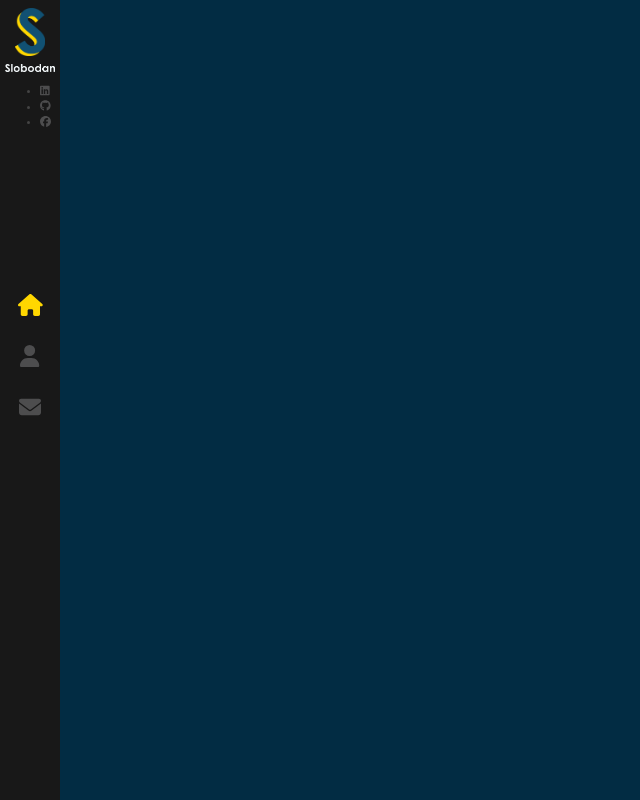
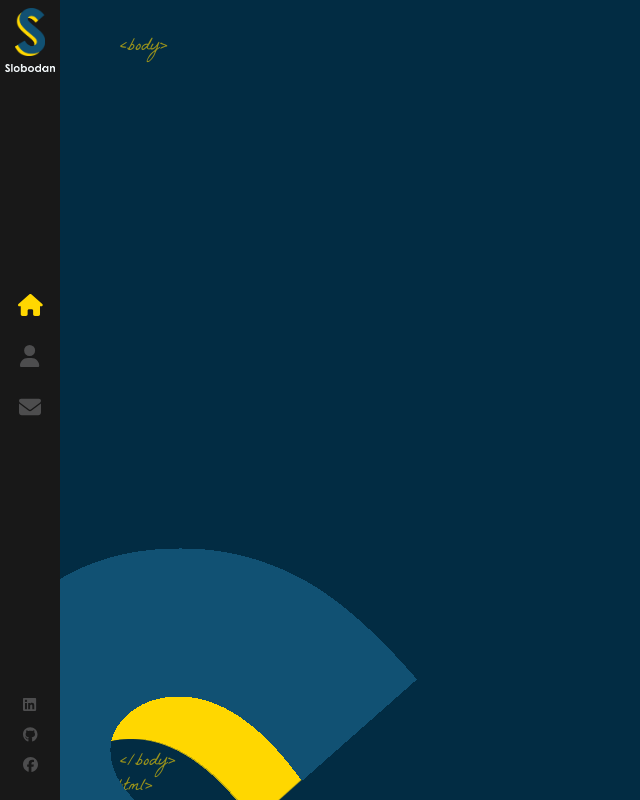
Before and after one commit to Mouez98/portfolio, a React (Create React App) app: page / in a window 1280 px wide. Shown: the top 800 px of the page, without its empty margins (0-640 px from the left). Built offline with nearby package versions, Linux system fonts and the light colour scheme.

Commit message:
styling Home page

```diff
--- a/src/App.js
+++ b/src/App.js
@@ -1,12 +1,15 @@
 import {Routes, Route} from 'react-router-dom'
 import Layout from './components/Layout/index'
+import Home from './components/Home/Home';
 import './App.scss';
 
 function App() {
   return (
     <>
     <Routes>
-      <Route path='/' element={<Layout />} />
+      <Route path='/' element={<Layout />} >
+        <Route index element={<Home />} />
+      </Route>
     </Routes>
     </>
   );
--- /dev/null
+++ b/src/components/Home/Home.js
@@ -0,0 +1,26 @@
+import './Home.scss'
+
+import logoS from '../../assets/images/logo-s.png'
+import { Link } from 'react-router-dom';
+
+const Home = () => {
+     return (
+         <div className='container home-page'>
+            <div className='text-zone'>
+                <h1>Hi, <br /> I'm
+                <img src={logoS} alt='developer' />
+                lobodan
+                <br />
+                web developer
+
+                </h1>
+                <h2>
+                    Frontent developer / ReactJs
+                </h2>
+                <Link to='/contact' className='flat-button'>CONTACT ME </Link>
+            </div>
+         </div>
+     )
+}
+
+export default Home ;
--- /dev/null
+++ b/src/components/Home/Home.scss
@@ -0,0 +1,29 @@
+%h1Before {
+    font-family: 'La Belle Aurore';
+    color: #ddd700;
+    font-size: 18px;
+    position: absolute;
+}
+
+
+.text-zone {
+  position: absolute;
+  left: 10%;
+  top: 50%;
+  transform: translateX(-50%) ;
+  width: 40%;
+  max-height: 90%;
+}
+
+h1 {
+    color: #fff;
+    font-size: 53px;
+    margin: 0;
+    font-family: 'Coolvetica';
+    font-weight: 400;
+    &::before {
+        content: '<h1>';
+        @extend %h1Before;
+
+    }
+}
--- a/src/components/Layout/index.js
+++ b/src/components/Layout/index.js
@@ -1,11 +1,21 @@
+import { Outlet } from 'react-router-dom'
 import Sidebar from '../sidebar/index'
 import './index.scss'
 const Layout = () => {
-   return (
-       <>
-       <Sidebar />
-       </>
-   )
+  return (
+    <div className="App">
+      <Sidebar />
+      <div className="page">
+        <span className="tags top-tags">&lt;body&gt;</span>
+        <Outlet />
+        <span className="tags bottom-tags">
+          &lt;/body&gt;
+          <br />
+          <span className="bottom-tag-html">&lt;/html&gt;</span>
+        </span>
+      </div>
+    </div>
+  )
 }
 
-export default Layout;
+export default Layout
--- a/src/components/Layout/index.scss
+++ b/src/components/Layout/index.scss
@@ -0,0 +1,38 @@
+.page {
+    width: 100%;
+    height: 100%;
+    position: absolute;
+}
+
+.top-tags {
+    bottom: auto;
+    top: 35px;
+}
+
+.tags {
+    color: #ffd700;
+    opacity: .6;
+    position: absolute;
+    bottom: 0;
+    left: 120px;
+    font-size: 18px;
+    font-family: 'La Belle Aurore';
+}
+
+.bottom-tag-html {
+    margin-left: -20px;
+}
+
+.container {
+    width: 100%;
+    will-change: contents;
+    height: 90%;
+    min-height: 566px;
+    position: absolute;
+    opacity: 0;
+    top: 5%;
+    margin: 0 auto ;
+    z-index: 1;
+    transform-style: preserve-3d;
+    animation: fadeIn 1s 1s forwards;
+}
--- a/src/components/sidebar/index.js
+++ b/src/components/sidebar/index.js
@@ -4,7 +4,7 @@
 import logoS from '../../assets/images/logo-s.png'
 import logoSubtitle from '../../assets/images/logo_sub.png'
 import './index.scss'
-import { faFacebook, faGithub, faInstagram, faLinkedin } from '@fortawesome/free-brands-svg-icons'
+import { faFacebook, faGithub,  faLinkedin } from '@fortawesome/free-brands-svg-icons'
 
 const Sidebar = () => {
   return (
@@ -14,30 +14,30 @@
         <img className='sub-logo' src={logoSubtitle} alt="slobadan" />
       </Link>
       <nav>
-          <NavLink to='/' exact='true' activeClassName="active">
+          <NavLink to='/' exact='true' activeclassname="active">
               <FontAwesomeIcon icon={faHome} color='#4d4d4e'/>
           </NavLink>
-          <NavLink to='/about' exact='true' activeClassName="active" className='about-link'>
+          <NavLink to='/about' exact='true' activeclassname="active" className='about-link'>
               <FontAwesomeIcon icon={faUser} color='#4d4d4e' />
           </NavLink>
-          <NavLink to='/contact' exact='true' activeClassName="active" className='contact-link'>
+          <NavLink to='/contact' exact='true' activeclassname="active" className='contact-link'>
               <FontAwesomeIcon icon={faEnvelope} color='#4d4d4e' />
           </NavLink>
 
       </nav>
       <ul>
           <li>
-              <a target='_blank' rel='noreffer' href='www.linkedin.com'>
+              <a target='_blank' rel='noreferrer' href='www.linkedin.com/in/mouez-matoui'>
                   <FontAwesomeIcon icon={faLinkedin} color='#4d4d4e' />
               </a>
           </li>
           <li>
-              <a target='_blank' rel='noreffer' href='www.github.com'>
+              <a target='_blank' rel='noreferrer' href='www.github.com'>
                   <FontAwesomeIcon icon={faGithub} color='#4d4d4e' />
               </a>
           </li>
           <li>
-              <a target='_blank' rel='noreffer' href='www.facebook.com'>
+              <a target='_blank' rel='noreferrer' href='www.facebook.com'>
                   <FontAwesomeIcon icon={faFacebook} color='#4d4d4e' />
               </a>
           </li>
--- a/src/components/sidebar/index.scss
+++ b/src/components/sidebar/index.scss
@@ -83,3 +83,26 @@
         }
     }
 }
+
+ul {
+    list-style: none;
+    position: absolute;
+    bottom: 20px;
+    display: block;
+    width: 100%;
+    padding: 0;
+    text-align: center;
+    margin: 0;
+    li {
+        a {
+           padding: 7px 0;
+           display: block;
+           font-size: 15px;
+           line-height: 16px;
+
+           &:hover svg {
+               color: #ffd700;
+           }
+        }
+    }
+}
--- a/src/index.css
+++ b/src/index.css
@@ -1,3 +1,5 @@
+@import 'animate.css' ;
+
 html {
   font-size: 62.5%;
 }
```
